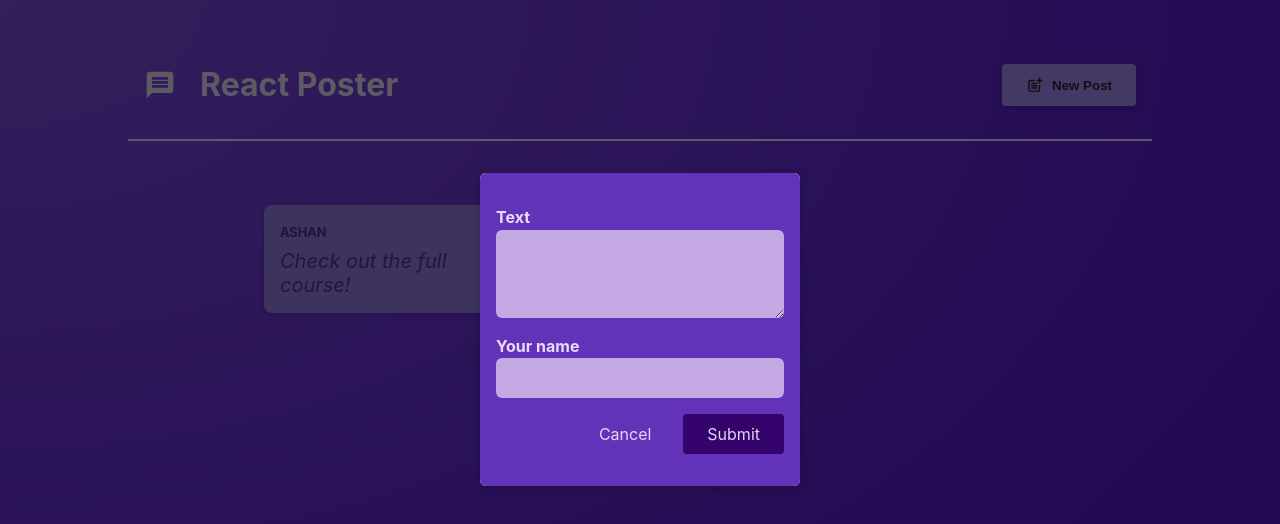
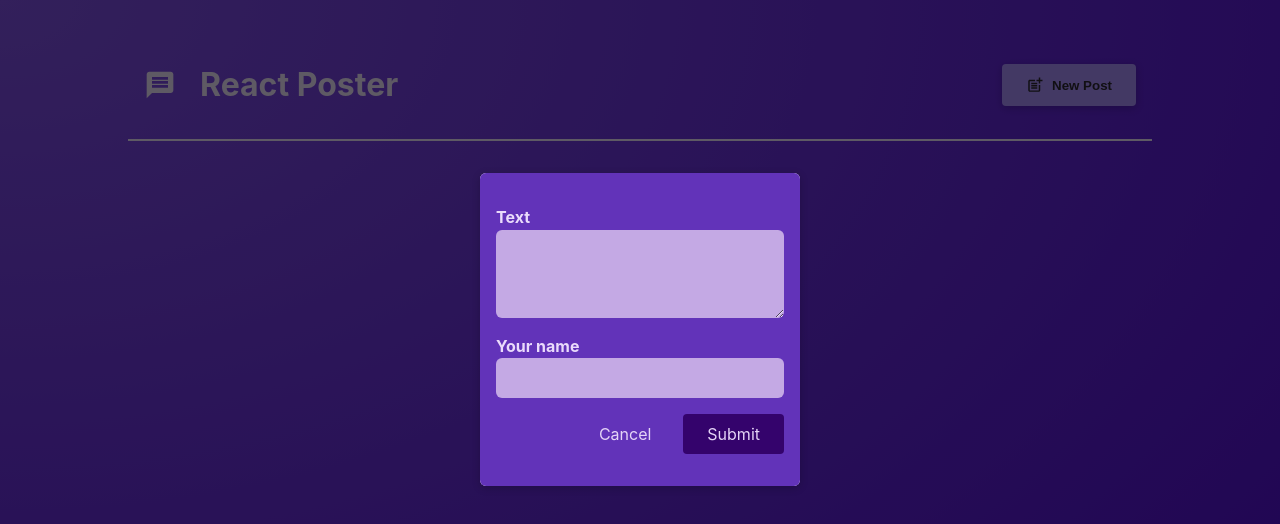
Before and after one commit to HarshaFdo/React-crash, a React (Vite) app: page / in a window 1280 px wide. Shown: the top 524 px of the page. Built offline with nearby package versions, Linux system fonts and the light colour scheme.

Commit message:
outputting list data

```diff
--- a/src/components/NewPost.jsx
+++ b/src/components/NewPost.jsx
@@ -2,7 +2,7 @@
 
 import classes from './NewPost.module.css';
 
-function NewPost ({ onCancel }) {
+function NewPost ({ onCancel, onAddPost }) {
   const [enterBody, setEnterBody] = useState('');
   const [enterAuthor, setEnterAuthor] = useState('');
 
@@ -20,7 +20,7 @@
       body: enterBody,
       author: enterAuthor
     };
-    console.log(postData);
+    onAddPost(postData);
     onCancel();
   }
 
--- a/src/components/PostsList.jsx
+++ b/src/components/PostsList.jsx
@@ -5,22 +5,33 @@
 import Modal from "./Modal";
 import classes from "./PostsList.module.css";
 
-function PostsList({isPosting, onStopPosting}) {
+function PostsList({ isPosting, onStopPosting }) {
+  const [posts, setPosts] = useState([]);
+
+  function addPostHandler(postData) {
+    setPosts((exixtingPosts) => [postData, ...exixtingPosts]);
+  }
   return (
     <>
       {isPosting && (
         <Modal onclose={onStopPosting}>
-          <NewPost onCancel={onStopPosting}
-          >
-          </NewPost>
-
+          <NewPost onCancel={onStopPosting} onAddPost={addPostHandler} />
         </Modal>
       )}
-      <ul className={classes.posts}>
-        <Post author="Ashan" body="Check out the full course!" />
-      </ul>
+      {posts.length > 0 && (
+        <ul className={classes.posts}>
+          {posts.map((post) => (
+            <Post key={post.body} author={post.author} body={post.body} />
+          ))}
+        </ul>
+      )}
+      {posts.length === 0 &&
+        <div style={{textAlign: 'center', color: 'white'}}>
+          <h2>There are no posts yet.</h2>
+          <p>Start adding some!</p>
+        </div>}
     </>
-  )
+  );
 }
 
 export default PostsList;
```
